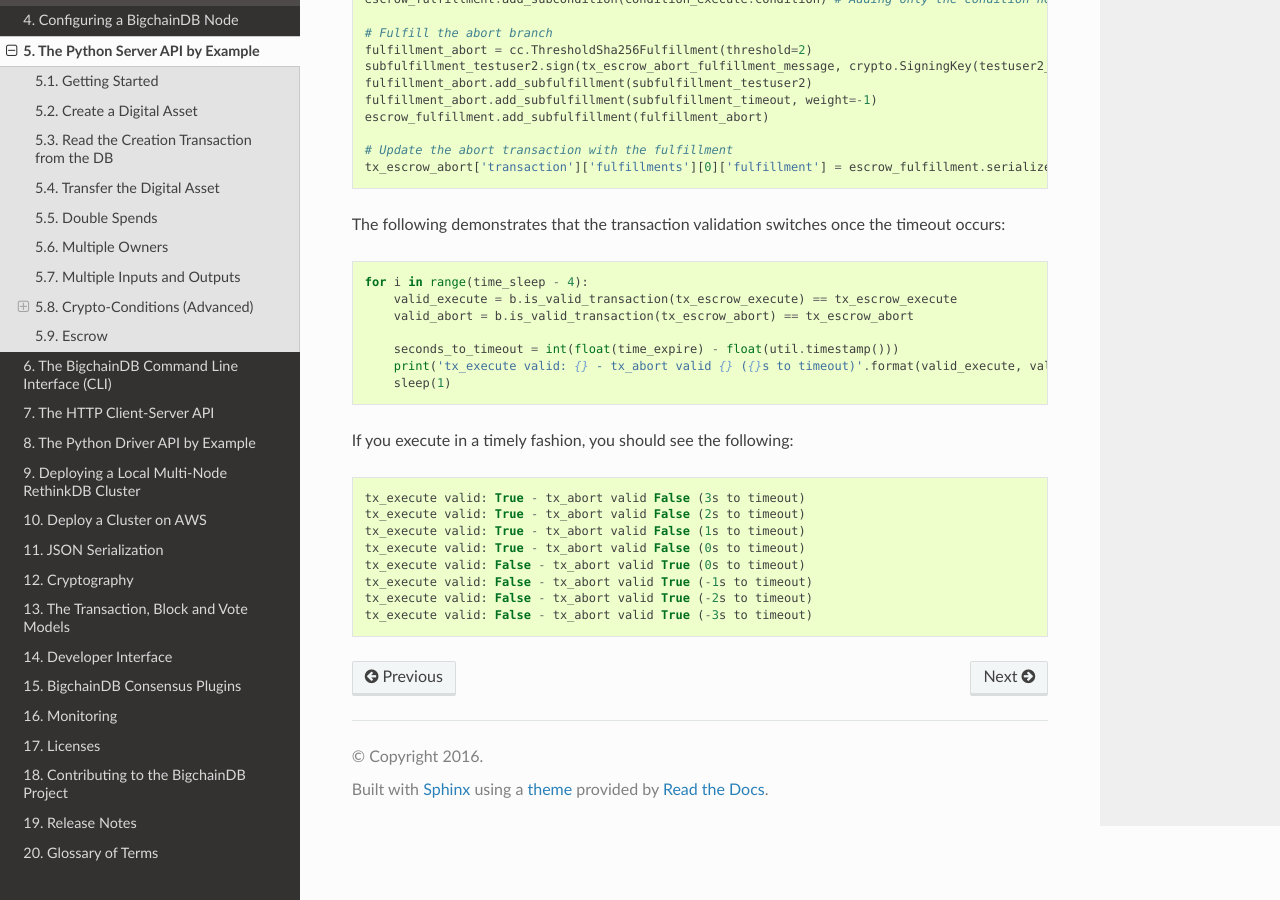
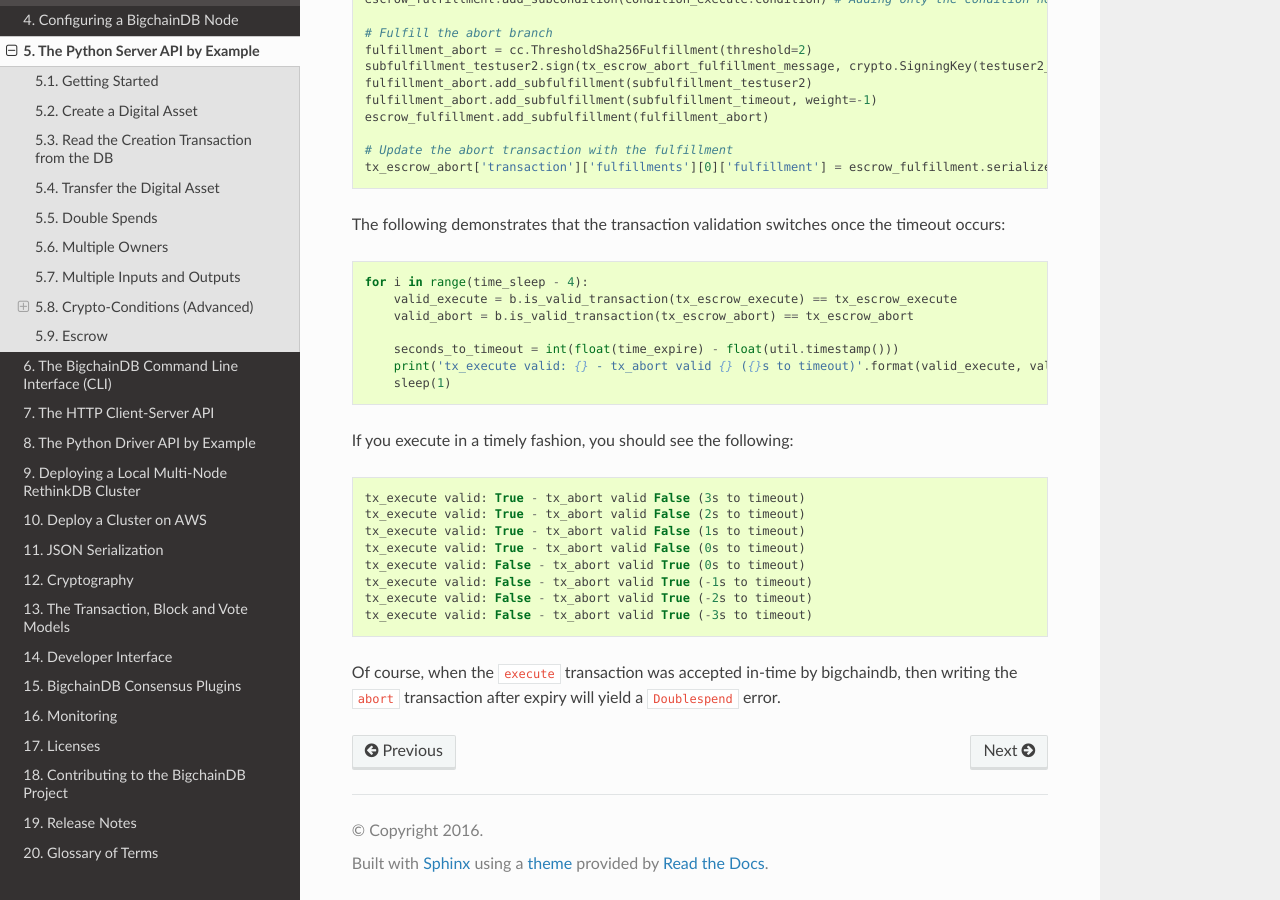
Before and after one commit to bigchaindb/bigchaindb, a Sphinx documentation site: the page built from docs/source/python-server-api-examples.md, in a window 1280 px wide and 900 px high, scrolled down 23984 px. Built offline with Sphinx 7.4.7 and the Read the Docs theme 2.0.0, drawn with Linux system fonts in a browser that asks for light colours.

Commit message:
tutorial escrow doublespend

````diff
--- a/docs/source/python-server-api-examples.md
+++ b/docs/source/python-server-api-examples.md
@@ -1298,3 +1298,5 @@ tx_execute valid: False - tx_abort valid True (-1s to timeout)
 tx_execute valid: False - tx_abort valid True (-2s to timeout)
 tx_execute valid: False - tx_abort valid True (-3s to timeout)
 ```
+
+Of course, when the `execute` transaction was accepted in-time by bigchaindb, then writing the `abort` transaction after expiry will yield a `Doublespend` error.
````
